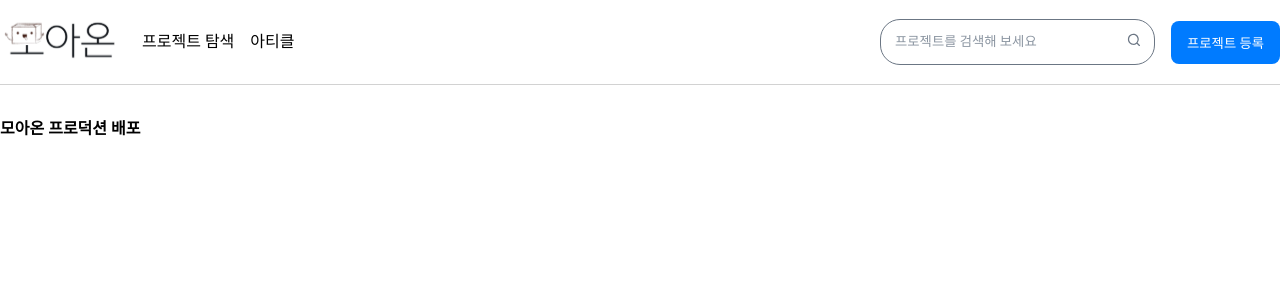
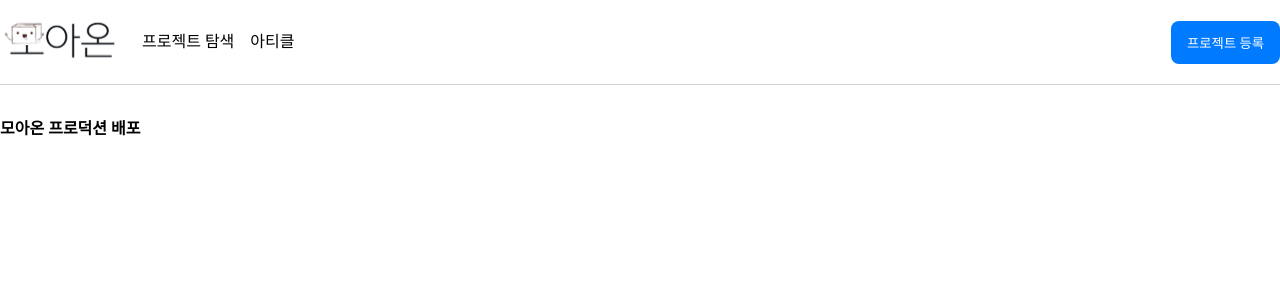
Before and after one commit to woowacourse-teams/2025-moaon, a React app in the folder frontend/: page / in a window 1280 px wide. Shown: the top 300 px of the page. Built offline with nearby package versions, Linux system fonts and the light colour scheme; no server answers; a web font is replaced by a local one.

Commit message:
refactor: 헤더 서치바 제거

```diff
--- a/frontend/src/shared/components/Header/Header.tsx
+++ b/frontend/src/shared/components/Header/Header.tsx
@@ -1,6 +1,5 @@
 import Logo from "@assets/icons/logo.svg";
 import { Link } from "react-router";
-import SearchBar from "../SearchBar/SearchBar";
 import * as S from "./Header.styled";
 import NavBar from "./NavBar/NavBar";
 import RegisterProjectButton from "./RegisterProjectButton/RegisterProjectButton";
@@ -16,12 +15,6 @@ function Header() {
           <NavBar />
         </S.Wrap>
         <S.Wrap>
-          <SearchBar
-            width="fixed"
-            shape="rounded"
-            icon={{ size: 16, position: "left" }}
-            placeholder="프로젝트를 검색해 보세요"
-          />
           <RegisterProjectButton />
         </S.Wrap>
       </S.HeaderBox>
```
